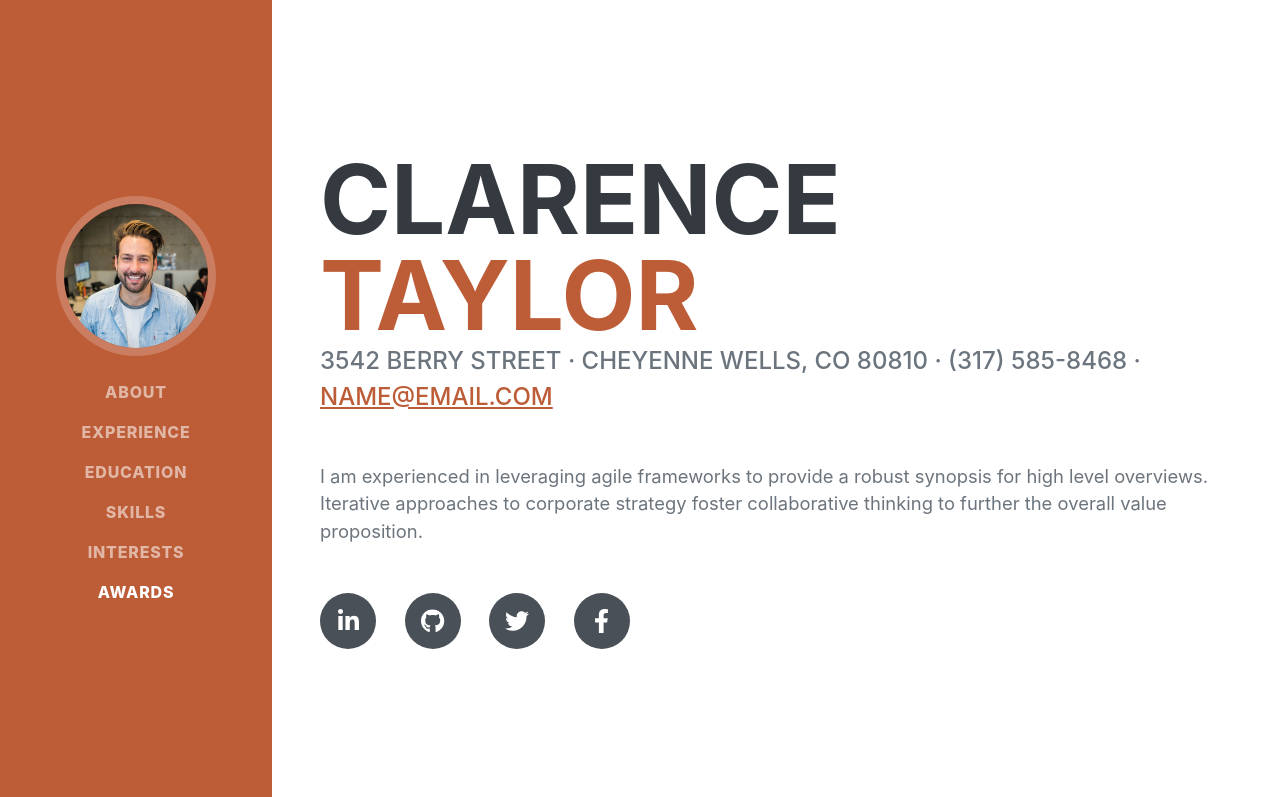
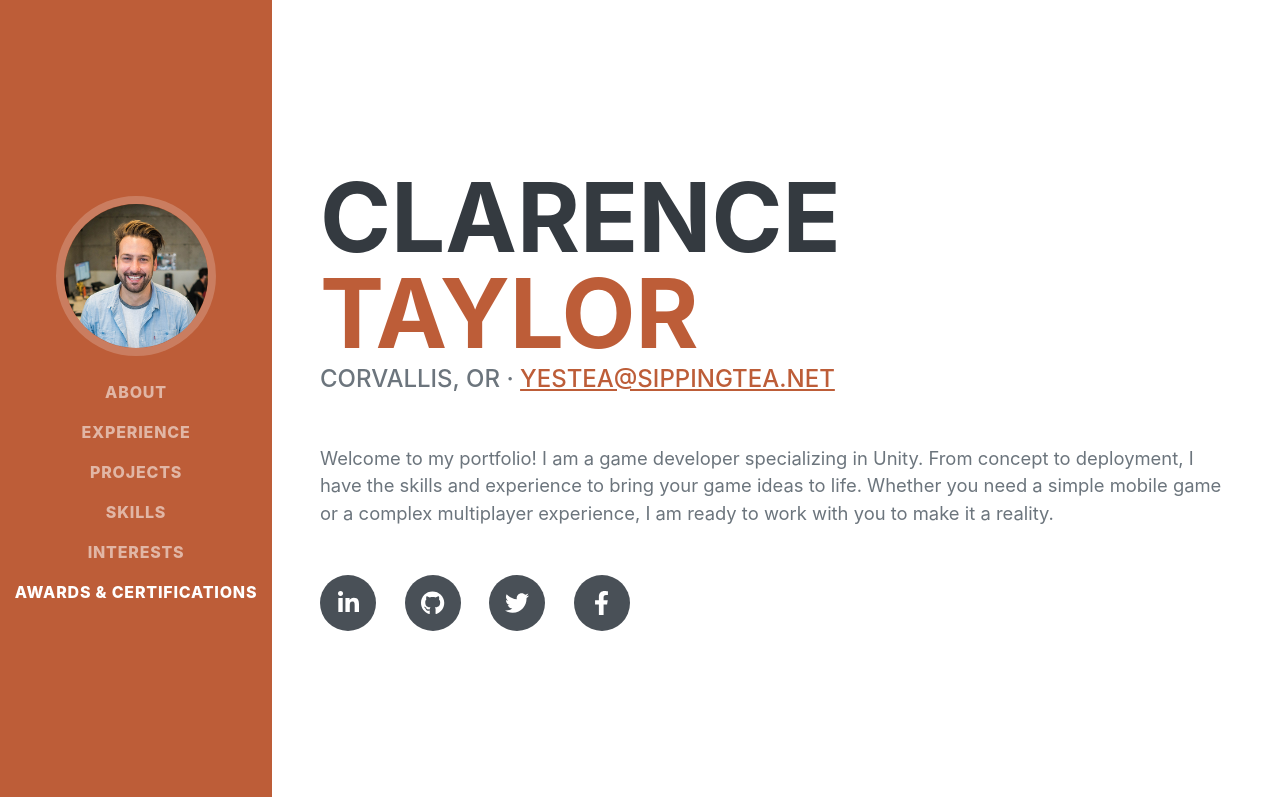
Before and after one commit to YesTea2/YesTea2.github.io, a plain HTML site: page index.html in a window 1280 px wide. Shown: the top 797 px of the page. Drawn offline with nearby package versions, Linux system fonts and the light colour scheme; a web font is replaced by a local one.

Commit message:
working on site

```diff
--- a/index.html
+++ b/index.html
@@ -5,7 +5,7 @@
         <meta name="viewport" content="width=device-width, initial-scale=1, shrink-to-fit=no" />
         <meta name="description" content="" />
         <meta name="author" content="" />
-        <title>Resume - Start Bootstrap Theme</title>
+        <title>Lily Owen's Portfolio</title>
         <link rel="icon" type="image/x-icon" href="assets/img/favicon.ico" />
         <!-- Font Awesome icons (free version)-->
         <script src="https://use.fontawesome.com/releases/v6.1.0/js/all.js" crossorigin="anonymous"></script>
@@ -19,7 +19,7 @@
         <!-- Navigation-->
         <nav class="navbar navbar-expand-lg navbar-dark bg-primary fixed-top" id="sideNav">
             <a class="navbar-brand js-scroll-trigger" href="#page-top">
-                <span class="d-block d-lg-none">Clarence Taylor</span>
+                <span class="d-block d-lg-none">Lily Owen</span>
                 <span class="d-none d-lg-block"><img class="img-fluid img-profile rounded-circle mx-auto mb-2" src="assets/img/profile.jpg" alt="..." /></span>
             </a>
             <button class="navbar-toggler" type="button" data-bs-toggle="collapse" data-bs-target="#navbarResponsive" aria-controls="navbarResponsive" aria-expanded="false" aria-label="Toggle navigation"><span class="navbar-toggler-icon"></span></button>
@@ -27,10 +27,10 @@
                 <ul class="navbar-nav">
                     <li class="nav-item"><a class="nav-link js-scroll-trigger" href="#about">About</a></li>
                     <li class="nav-item"><a class="nav-link js-scroll-trigger" href="#experience">Experience</a></li>
-                    <li class="nav-item"><a class="nav-link js-scroll-trigger" href="#education">Education</a></li>
+                    <li class="nav-item"><a class="nav-link js-scroll-trigger" href="#education">Projects</a></li>
                     <li class="nav-item"><a class="nav-link js-scroll-trigger" href="#skills">Skills</a></li>
                     <li class="nav-item"><a class="nav-link js-scroll-trigger" href="#interests">Interests</a></li>
-                    <li class="nav-item"><a class="nav-link js-scroll-trigger" href="#awards">Awards</a></li>
+                    <li class="nav-item"><a class="nav-link js-scroll-trigger" href="#awards">Awards & Certifications</a></li>
                 </ul>
             </div>
         </nav>
@@ -44,10 +44,10 @@
                         <span class="text-primary">Taylor</span>
                     </h1>
                     <div class="subheading mb-5">
-                        3542 Berry Street · Cheyenne Wells, CO 80810 · (317) 585-8468 ·
-                        <a href="mailto:name@email.com">name@email.com</a>
+                         Corvallis, OR ·
+                        <a href="mailto:yestea@sippingtea.net">yestea@sippingtea.net</a>
                     </div>
-                    <p class="lead mb-5">I am experienced in leveraging agile frameworks to provide a robust synopsis for high level overviews. Iterative approaches to corporate strategy foster collaborative thinking to further the overall value proposition.</p>
+                    <p class="lead mb-5">Welcome to my portfolio! I am a game developer specializing in Unity. From concept to deployment, I have the skills and experience to bring your game ideas to life. Whether you need a simple mobile game or a complex multiplayer experience, I am ready to work with you to make it a reality.</p>
                     <div class="social-icons">
                         <a class="social-icon" href="#!"><i class="fab fa-linkedin-in"></i></a>
                         <a class="social-icon" href="#!"><i class="fab fa-github"></i></a>
```
